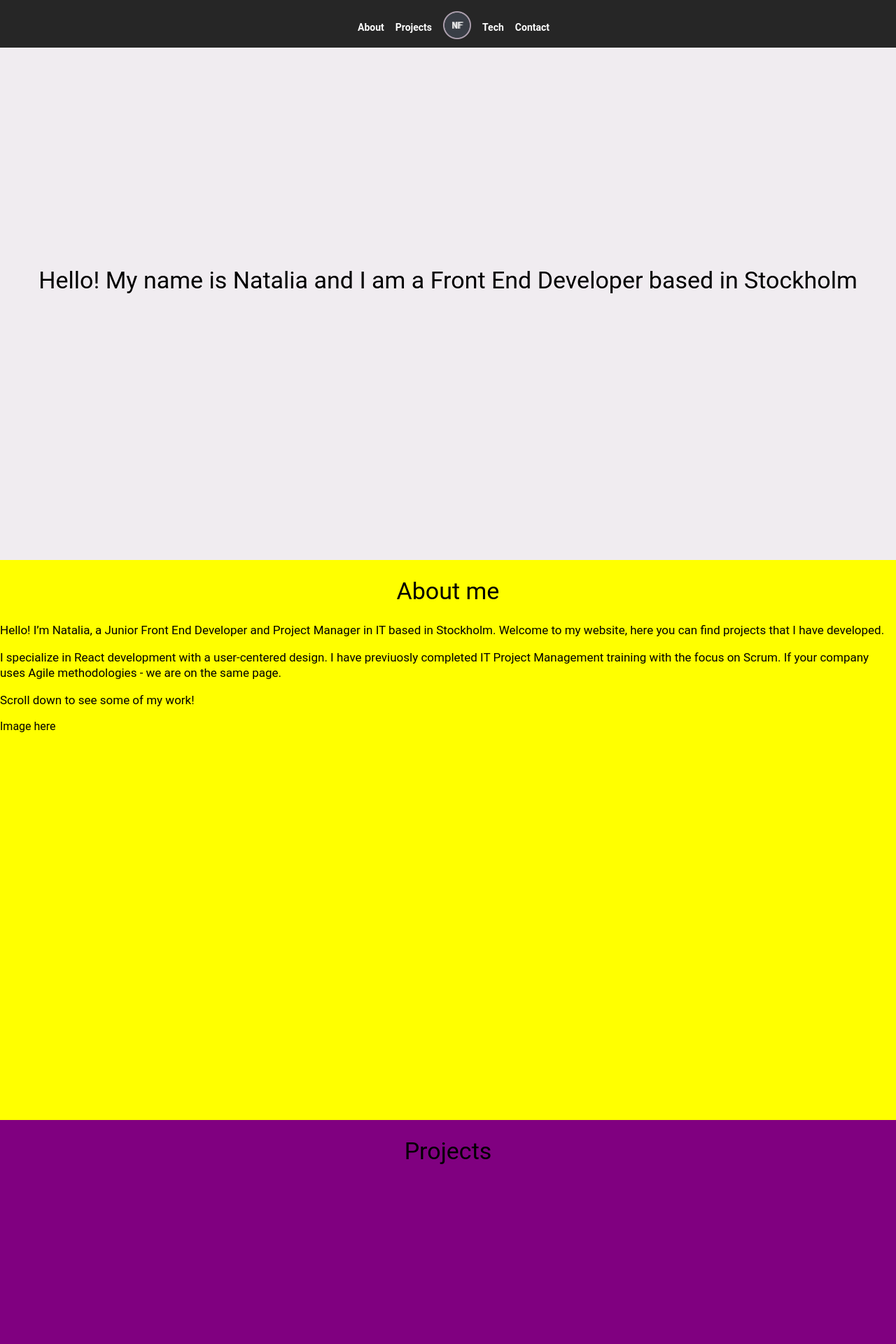
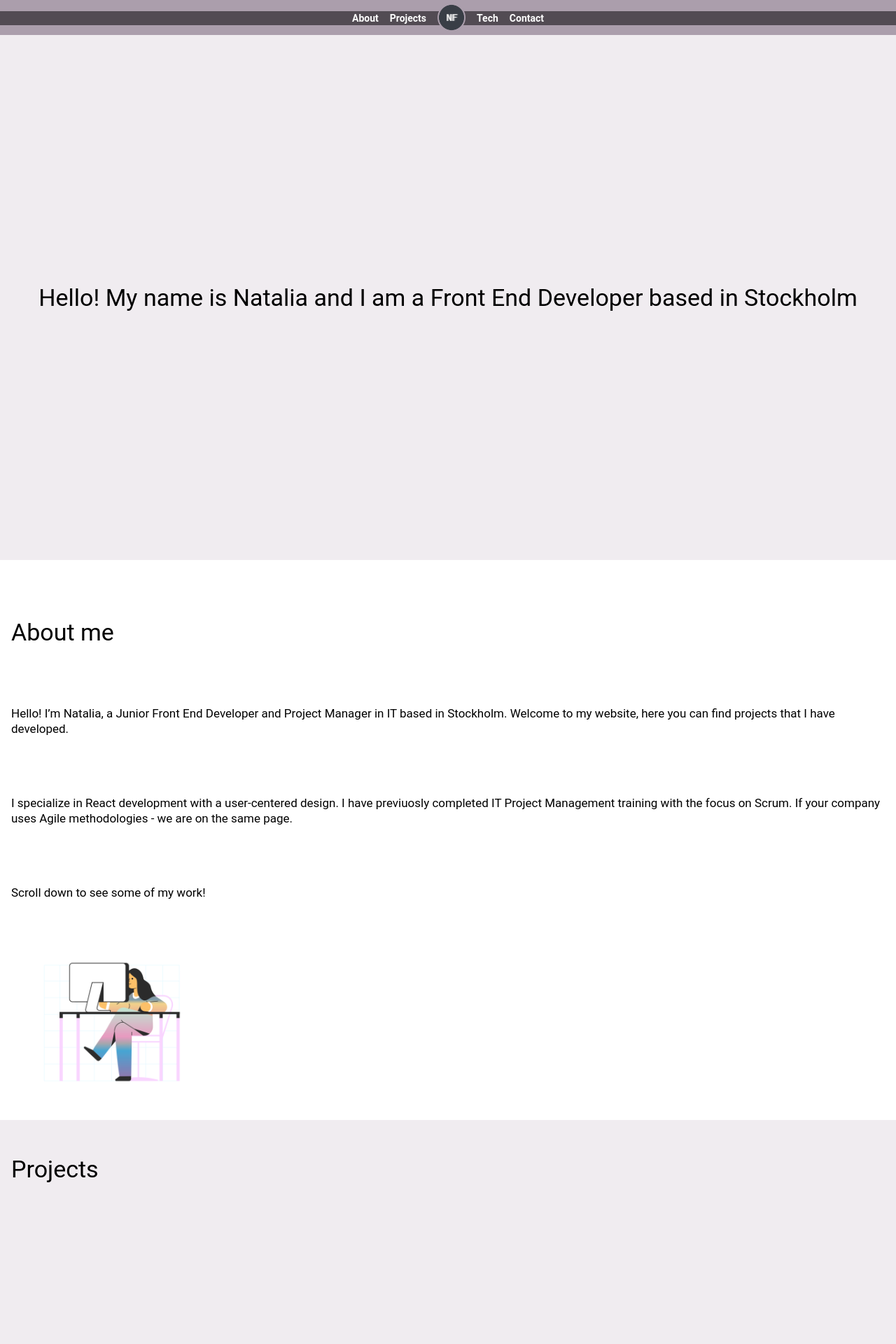
Before and after one commit to FeNatalia/portfolio, a React (Create React App) app: page / in a window 1280 px wide. Shown: the top 1920 px of the page at 70% size. Built offline with nearby package versions, Linux system fonts and the light colour scheme.

Commit message:
edit styles for navigation, footer and About section

```diff
--- a/src/components/Footer.jsx
+++ b/src/components/Footer.jsx
@@ -1,6 +1,6 @@
 export default function Footer(){
     return (
-        <footer>
+        <footer className="footer">
             <ul>
                 <li><a target="_blank" rel="noopener noreferrer" href="https://linkedin.com">LinkedIn</a></li>
                 <li><a target="_blank" rel="noopener noreferrer" href="https://github.com">GitHub</a></li>
--- a/src/components/Nav.jsx
+++ b/src/components/Nav.jsx
@@ -2,8 +2,8 @@ import Logo from "../assets/icons/logo.png"
 
 export default function Nav(){
     return (
-        <nav>
-            <ul className="navigation">
+        <nav className="navigation">
+            <ul>
                 <li><a href="#about">About</a></li>
                 <li><a href="#projects">Projects</a></li>
                 <li><a href="#hero"><img src={Logo} alt=""/></a></li>
--- a/src/sections/About.jsx
+++ b/src/sections/About.jsx
@@ -1,3 +1,5 @@
+import Illustration from "../assets/illustrations/illustration.png";
+
 export default function About() {
     return(
         <div id="about">
@@ -5,7 +7,7 @@ export default function About() {
             <p>Hello! I’m Natalia, a Junior Front End Developer and Project Manager in IT based in Stockholm. Welcome to my website, here you can find projects that I have developed.</p>
             <p>I specialize in React development with a user-centered design. I have previuosly completed IT Project Management training with the focus on Scrum. If your company uses Agile methodologies - we are on the same page.</p>
             <p>Scroll down to see some of my work!</p>
-            <div>Image here</div>
+            <img src={Illustration} alt=""/>
         </div>
     )
 }
--- a/src/styles/content.css
+++ b/src/styles/content.css
@@ -1,44 +1,48 @@
 #hero{
-    height: 100vh;
+    min-height: 100vh;
     background: var(--color-light-pink);
     display: grid;
     align-items: center;
     width: 100%;
-
 }
 
-h1{
-    margin: var(--space-big);
+#hero h1{
+
     text-align: center;
     padding: 0;
 }
 
 #about{
-    height: 100vh;
-    background: yellow;
-    display: inline-block;
-    width: 100%
+    min-height: 100vh;
+    background: white;
+    display: grid;
+    align-items: center;
+    width: 100%;
+    padding: 0;
+    margin: 0;
 }
 
-
+#about img{
+    width: 320px ;
+}
 
 #projects{
-    height: 100vh;
-    background: purple;
+    min-height: 100vh;
+    background: var(--color-light-pink);
     display: inline-block;
     width: 100%
 }
 
 #tech{
-    height: 100vh;
-    background: blue;
+    min-height: 100vh;
+    background: white;
     display: inline-block;
     width: 100%
 }
 
 #contact{
-    height: 100vh;
-    background: red;
+    min-height: 100vh;
+    background: var(--color-light-pink);
     display: grid;
     align-items: flex-end;
     width: 100%
--- a/src/styles/shared.css
+++ b/src/styles/shared.css
@@ -13,6 +13,12 @@ h1{
     font-size: 34px;
     font-weight: normal;
     line-height: 41px;
+    margin-top: 50px;
+    margin-right: var(--space-medium);
+    margin-left: var(--space-medium);
+    margin-bottom: 0;
+    text-align: left;
+    padding: 0;
 }
 
 h2{
@@ -31,21 +37,23 @@ p{
     font-size: 17px;
     font-weight: normal;
     line-height: 22px;
+    margin-right: var(--space-medium);
+    margin-left: var(--space-medium);
+    margin-bottom: 0;
 }
 
+/* Shared with Nav and Footer*/
 ul{
-    padding: 0;
-    margin: 0;
     list-style: none;
     display: flex;
     align-items: center;
     text-align: center;
-
+    padding: 0;
 }
 
 li{
-    float: left;
-    margin-top: 8px;
+    display: flex;
+    justify-items: center;
 }
 
 a{
@@ -58,15 +66,13 @@ a{
     font-weight: bold;
 }
 
+/*Nav*/
 nav{
-    padding: var(--space-small);
-    width: 100%;
-    background: #262626;
+    width: 100vw;
+    height: 50px;
+    background: var(--color-dusty-pink);
     overflow: hidden;
     position: fixed;
-    display: grid;
-    justify-items: center;
-
 }
 
 .navigation img{
@@ -75,11 +81,25 @@ nav{
     margin-top: 0;
 }
 
+.navigation ul{
+    background-color: var(--color-dark-purple);
+    width: 100vw;
+    height: 20px;
+    display: flex;
+    justify-content: center;
+}
+
+/*Footer*/
 footer{
     width: 100%;
-    background: #262626;
+    background: var(--color-dusty-pink);
     overflow: hidden;
     bottom: 0;
     display: grid;
     justify-items: center;
 }
+
+.footer p{
+    margin: var(--space-medium);
+    color: white;
+}
```
Also changed, not shown: src/assets/illustrations/illustration.png (added).
